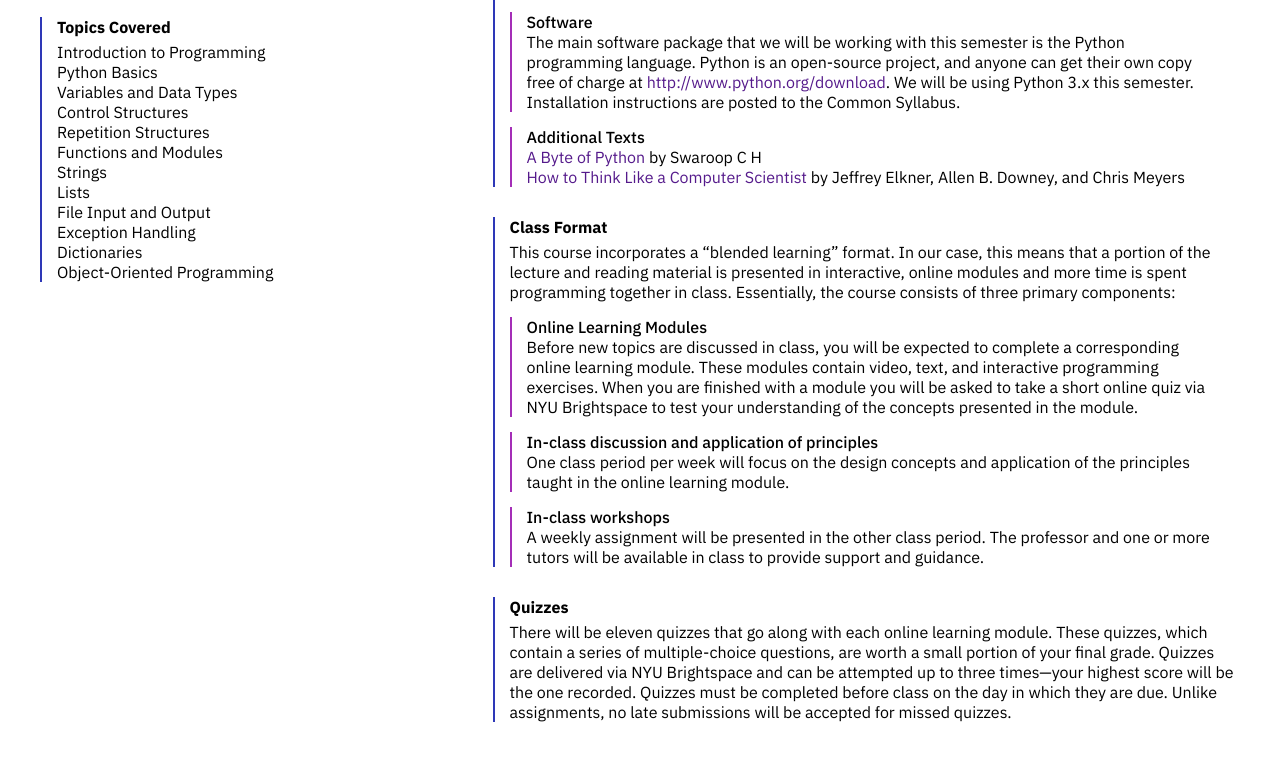
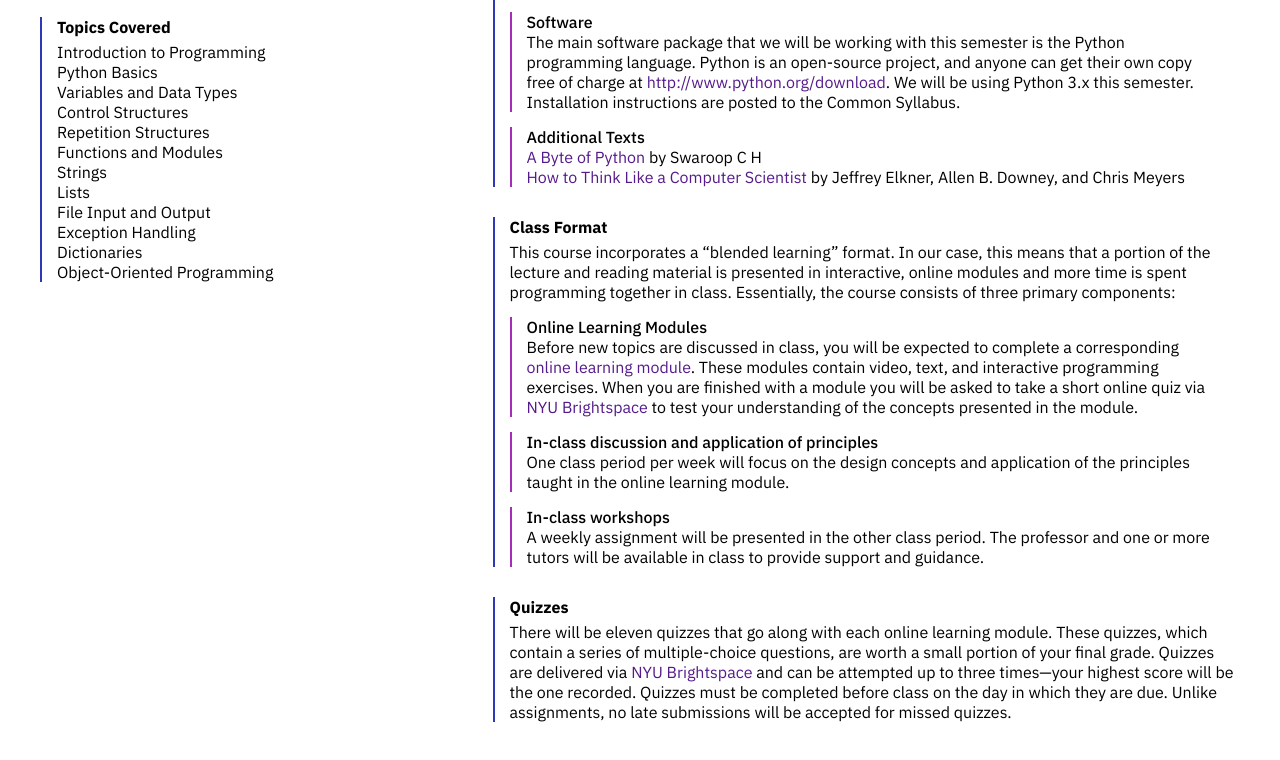
Before and after one commit to emilydidthis/CSCI-UA.0002-009, a plain HTML site: page index.html in a window 1280 px wide. Shown: the part 538-1298 px from the top of the page. Drawn offline with Linux system fonts and the light colour scheme.

Commit message:
hyperlinks

```diff
--- a/index.html
+++ b/index.html
@@ -91,7 +91,7 @@
                     <p>This course incorporates a “blended learning” format. In our case, this means that a portion of the lecture and reading material is presented in interactive, online modules and more time is spent programming together in class. Essentially, the course consists of three primary components:</p>
                     <ul>
                         <h3>Online Learning Modules</h3>
-                        <p>Before new topics are discussed in class, you will be expected to complete a corresponding online learning module. These modules contain video, text, and interactive programming exercises. When you are finished with a module you will be asked to take a short online quiz via NYU Brightspace to test your understanding of the concepts presented in the module.
+                        <p>Before new topics are discussed in class, you will be expected to complete a corresponding <a href="https://cs.nyu.edu/elearning/CSCI_UA_0002/module01.php">online learning module</a>. These modules contain video, text, and interactive programming exercises. When you are finished with a module you will be asked to take a short online quiz via <a href="brightspace.nyu.edu">NYU Brightspace</a> to test your understanding of the concepts presented in the module.
                         </p>
                     </ul>
                     <ul>
@@ -105,7 +105,7 @@
                 </div>
                 <div class="section">
                     <h2>Quizzes</h2>
-                    <p>There will be eleven quizzes that go along with each online learning module. These quizzes, which contain a series of multiple-choice questions, are worth a small portion of your final grade. Quizzes are delivered via NYU Brightspace and can be attempted up to three times—your highest score will be the one recorded. Quizzes must be completed before class on the day in which they are due. Unlike assignments, no late submissions will be accepted for missed quizzes.</p>
+                    <p>There will be eleven quizzes that go along with each online learning module. These quizzes, which contain a series of multiple-choice questions, are worth a small portion of your final grade. Quizzes are delivered via <a href="brightspace.nyu.edu">NYU Brightspace</a> and can be attempted up to three times—your highest score will be the one recorded. Quizzes must be completed before class on the day in which they are due. Unlike assignments, no late submissions will be accepted for missed quizzes.</p>
                 </div>
         </div>
 
```
